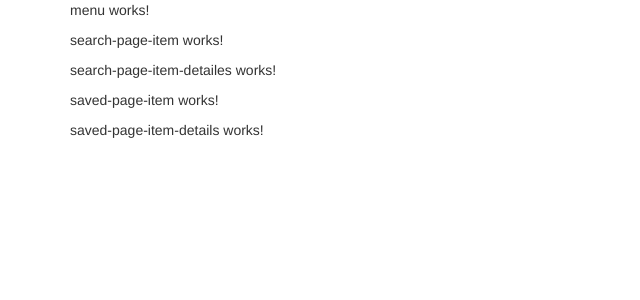
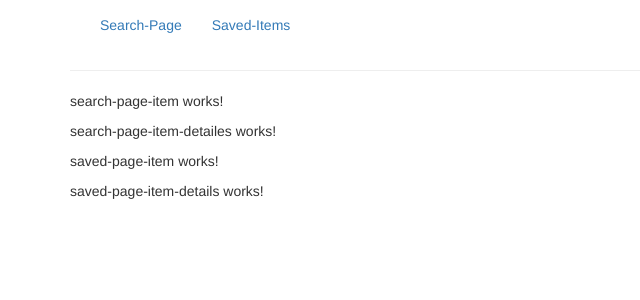
Before and after one commit to devGabor84/pixabay-search-app, an Angular app: page / in a window 1280 px wide. Shown: the top 300 px of the page, without its empty margins (0-640 px from the left). Built offline with nearby package versions, Linux system fonts and the light colour scheme.

Commit message:
menu template created

```diff
--- a/src/app/menu/menu.component.html
+++ b/src/app/menu/menu.component.html
@@ -1,3 +1,7 @@
-<p>
-  menu works!
-</p>
+<div class="collapse navbar-collapse">
+  <ul class="nav navbar-nav">
+    <li><a href="#">Search-Page</a></li>
+    <li><a href="#">Saved-Items</a></li>
+  </ul>
+</div>
+<hr />
```
